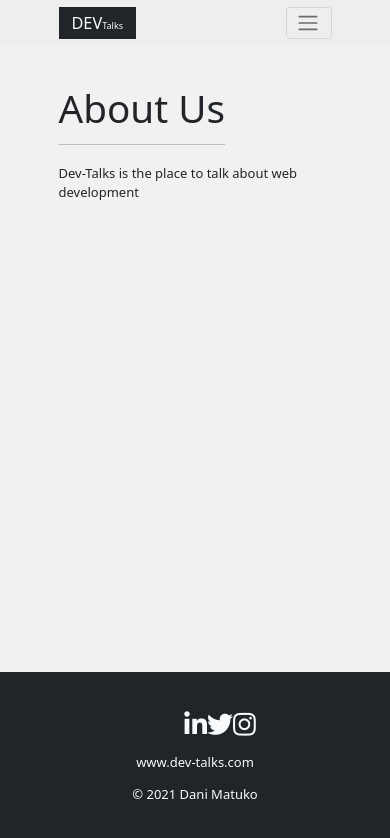
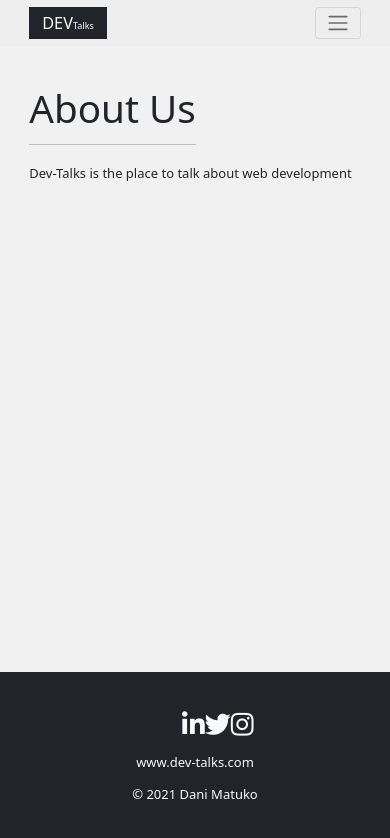
Before and after one commit to danimatuko/dev-talks-client, a React (Create React App) app: page /about in a window 390 px wide. Shown: the top 838 px of the page. Built offline with nearby package versions, Linux system fonts and the light colour scheme; no server answers.

Commit message:
mobile recent posts

```diff
--- a/src/componenets/pages/homepage/hompage.css
+++ b/src/componenets/pages/homepage/hompage.css
@@ -4,3 +4,9 @@
 p.lead {
 	font-size: 1rem;
 }
+
+@media only screen and (max-width: 600px) {
+	.container {
+		width: 90% !important;
+	}
+}
```
